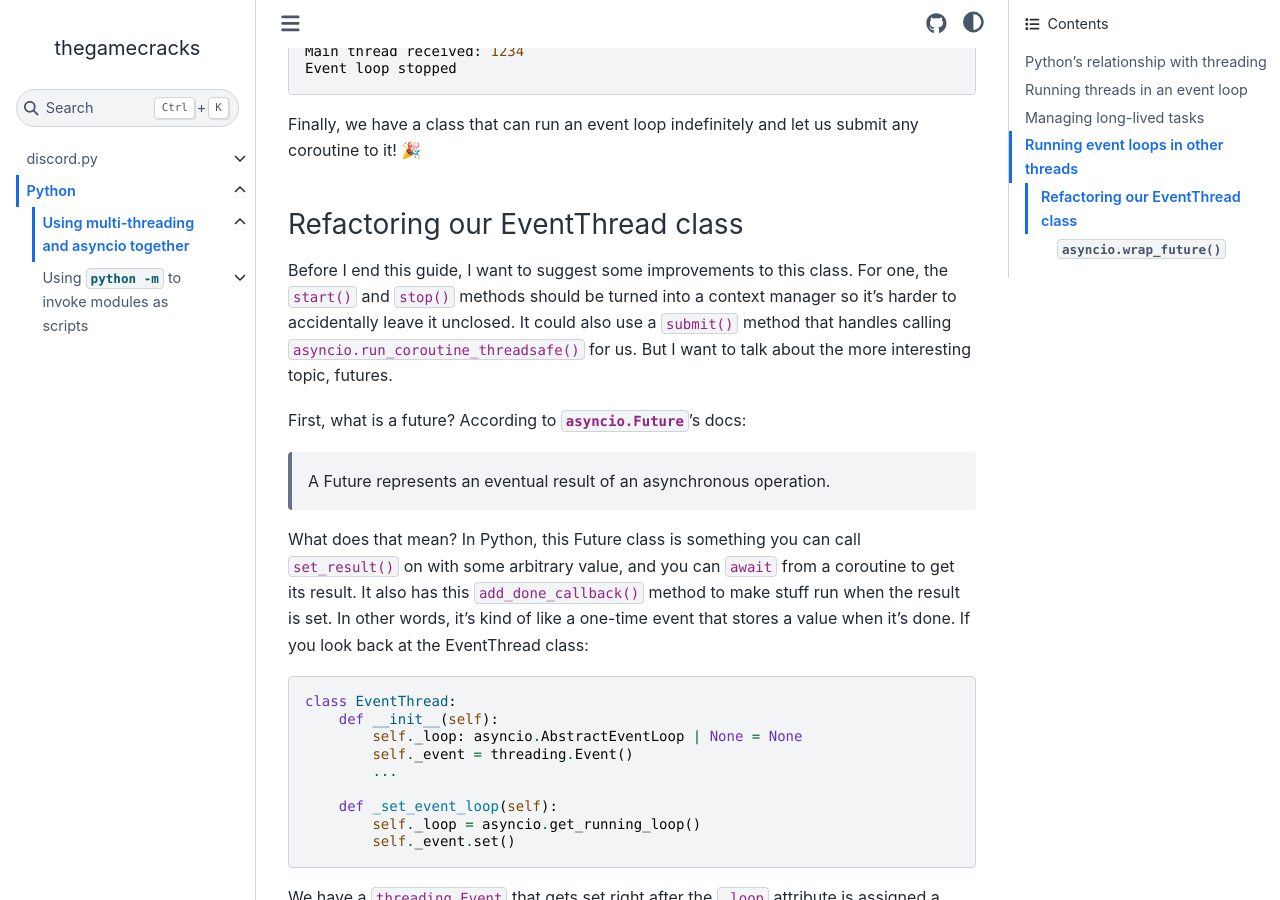
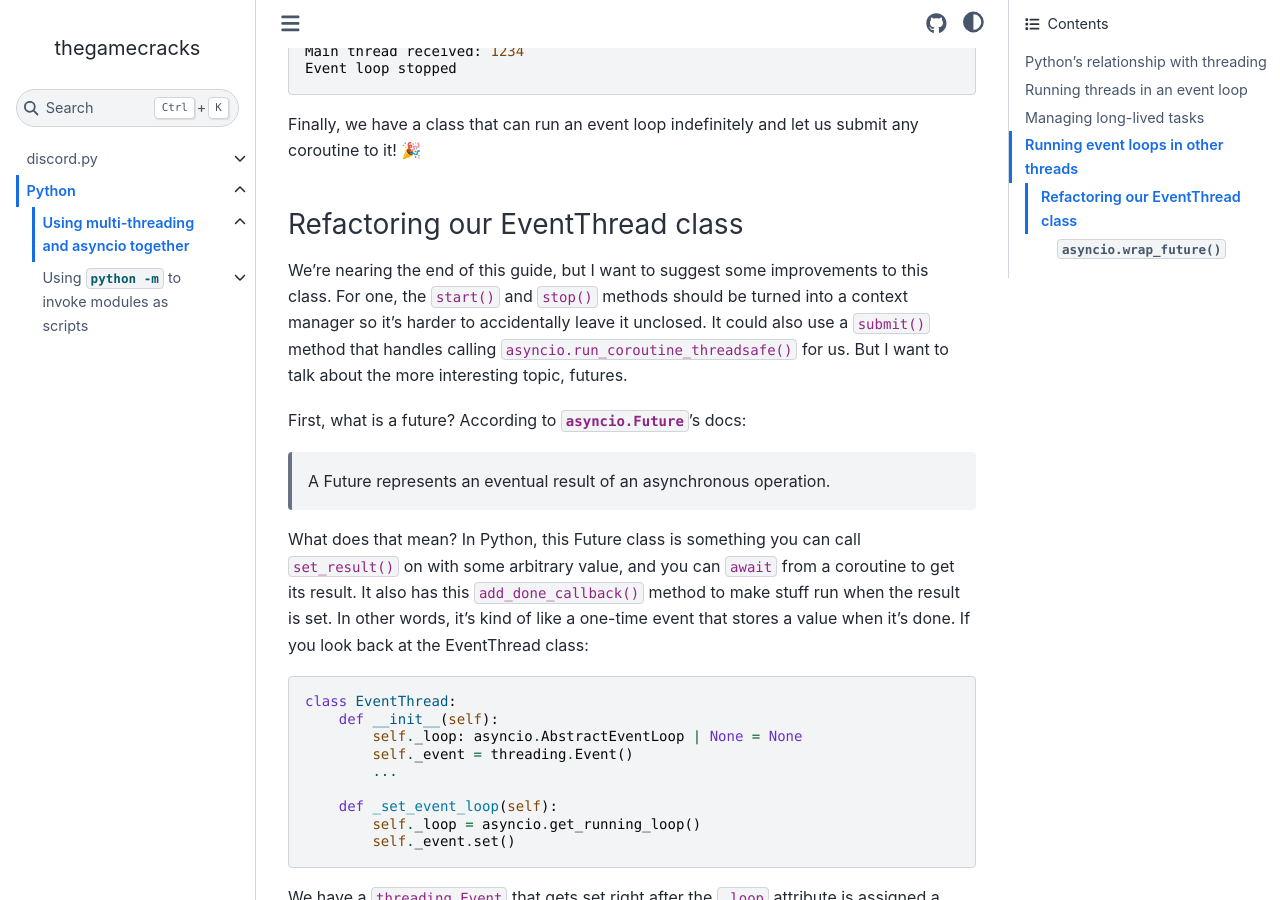
Before and after one commit to thegamecracks/thegamecracks.github.io, a Sphinx documentation site: the page built from docs/python/asyncio_threading.rst, in a window 1280 px wide and 900 px high, scrolled down 15810 px. Built offline with Sphinx 7.4.7 and the Sphinx Book theme 1.1.4, drawn with Linux system fonts in a browser that asks for light colours.

Commit message:
refactor: wording in refactoring EventThread intro

```diff
--- a/docs/python/asyncio_threading.rst
+++ b/docs/python/asyncio_threading.rst
@@ -842,9 +842,9 @@ and let us submit any coroutine to it! 🎉
 Refactoring our EventThread class
 ^^^^^^^^^^^^^^^^^^^^^^^^^^^^^^^^^
 
-Before I end this guide, I want to suggest some improvements to this class.
-For one, the ``start()`` and ``stop()`` methods should be turned into a
-context manager so it's harder to accidentally leave it unclosed.
+We're nearing the end of this guide, but I want to suggest some improvements
+to this class. For one, the ``start()`` and ``stop()`` methods should be
+turned into a context manager so it's harder to accidentally leave it unclosed.
 It could also use a ``submit()`` method that handles calling
 ``asyncio.run_coroutine_threadsafe()`` for us.
 But I want to talk about the more interesting topic, futures.
```
